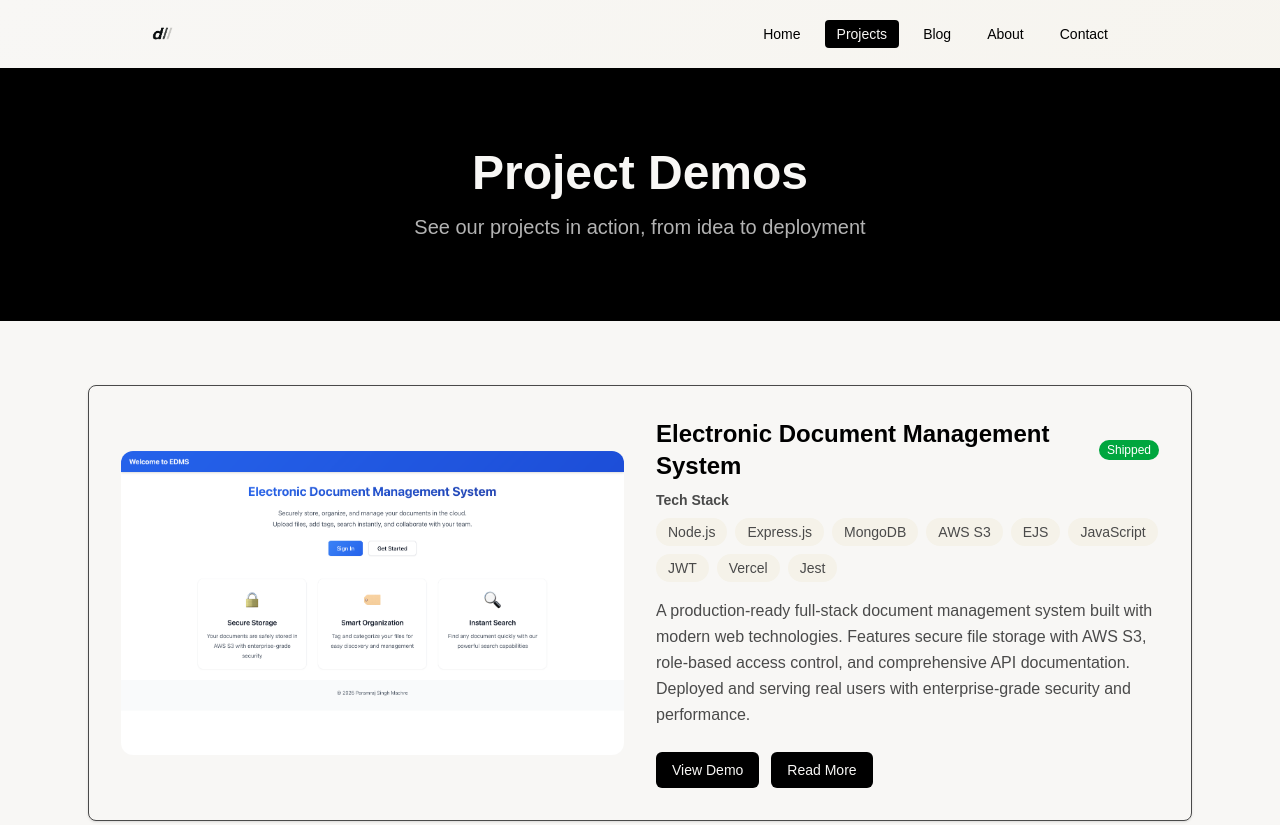
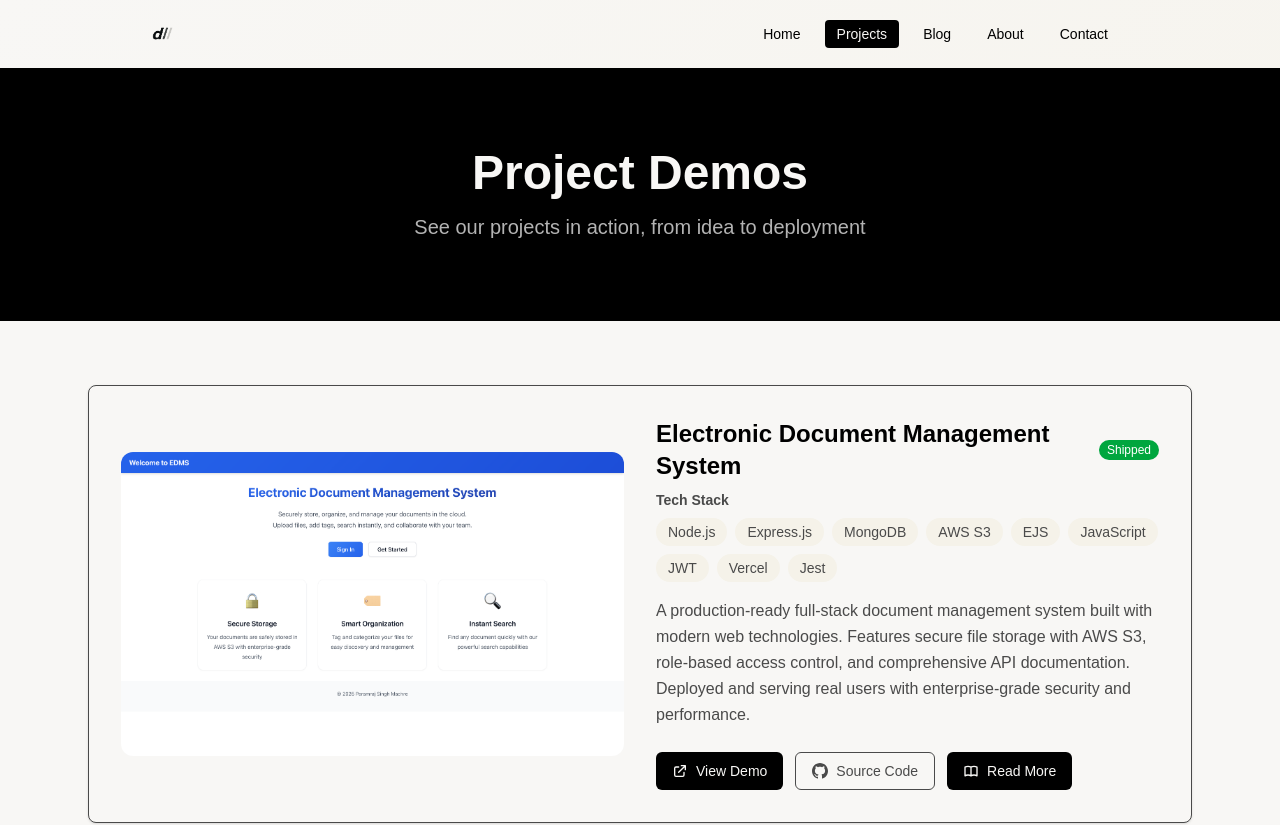
Before and after one commit to mahadevmohan/devcorpwebsite, a Next.js app: page /projects in a window 1280 px wide. Shown: the top 825 px of the page. Built offline with nearby package versions, Linux system fonts and the light colour scheme.

Commit message:
Footer fix and links to source code added

```diff
--- a/content/projects/ai-news-outlet/index.mdx
+++ b/content/projects/ai-news-outlet/index.mdx
@@ -7,7 +7,7 @@
 tags: ["Artificial Intelligence", "News Media", "Speech Synthesis", "Video Generation", "Automation"]
 techStack: ["Python", "OpenAI GPT", "ElevenLabs", "D-ID", "FastAPI", "React"]
 # demoUrl: ""
-repoUrl: "https://github.com/paramraj/ai-news-outlet"
+# repoUrl: ""
 publishedAt: "2025-10-02"
 author: "Mahadev Mohan and Paramraj Singh Machre"
 challenges: [
--- a/content/projects/ai-story-game/index.mdx
+++ b/content/projects/ai-story-game/index.mdx
@@ -7,7 +7,7 @@
 tags: ["Game Development", "Artificial Intelligence", "Interactive Fiction", "NLP", "Storytelling"]
 techStack: ["Python", "OpenAI GPT", "React", "Node.js", "WebSocket", "MongoDB"]
 # demoUrl: ""
-repoUrl: "https://github.com/paramraj/ai-story-game"
+# repoUrl: ""
 publishedAt: "2025-10-02"
 author: "Mahadev Mohan and Paramraj Singh Machre"
 challenges: [
--- a/content/projects/devcorp-website/index.mdx
+++ b/content/projects/devcorp-website/index.mdx
@@ -7,7 +7,7 @@
 tags: ["Web Development", "Portfolio", "Next.js", "TypeScript", "Full-Stack", "Production Ready"]
 techStack: ["Next.js 15", "TypeScript", "Tailwind CSS", "React 19", "Framer Motion", "Gray Matter", "Zod", "Vercel"]
 demoUrl: "https://devcorpwebsite.vercel.app/"
-repoUrl: "https://github.com/paramraj/devcorp-website"
+repoUrl: "https://github.com/mahadevmohan/devcorpwebsite"
 thumbnail: "/Images/projects/devcorp_screenshot.png"
 publishedAt: "2025-09-24"
 author: "Mahadev Mohan and Paramraj Singh Machre"
--- a/content/projects/discord-ai-notetaker/index.mdx
+++ b/content/projects/discord-ai-notetaker/index.mdx
@@ -7,7 +7,7 @@
 tags: ["Discord Bot", "AI Assistant", "Voice Transcription", "Meeting Notes", "Productivity"]
 techStack: ["Python", "Discord.py", "OpenAI Whisper", "GPT-4", "PostgreSQL", "WebSocket"]
 # demoUrl: ""
-repoUrl: "https://github.com/paramraj/discord-ai-notetaker"
+# repoUrl: ""
 publishedAt: "2025-10-02"
 author: "Mahadev Mohan and Paramraj Singh Machre"
 challenges: [
--- a/src/app/projects/page.tsx
+++ b/src/app/projects/page.tsx
@@ -31,6 +31,7 @@
                 status={p.status}
                 progress={p.progress}
                 demoUrl={p.demoUrl}
+                repoUrl={p.repoUrl}
                 thumbnail={p.thumbnail}
                 techStack={p.techStack}
               />
--- a/src/components/Footer.tsx
+++ b/src/components/Footer.tsx
@@ -21,7 +21,7 @@
           </p>
           <div className="flex items-center gap-4">
             <Link
-              href="https://github.com/devcorptech"
+              href="https://github.com/mahadevmohan/devcorpwebsite"
               aria-label="GitHub"
               target="_blank"
               className="text-davy-gray hover:text-black transition-colors duration-200"
--- a/src/components/ProjectRow.tsx
+++ b/src/components/ProjectRow.tsx
@@ -11,6 +11,7 @@
   status: "planned" | "building" | "shipped";
   progress: number;
   demoUrl?: string;
+  repoUrl?: string;
   thumbnail?: string;
   techStack?: string[];
 };
@@ -21,10 +22,12 @@
   summary,
   status,
   demoUrl,
+  repoUrl,
   thumbnail = "/Images/logo.png", // Default fallback thumbnail
   techStack = [],
 }: Props) {
   const hasDemo = Boolean(demoUrl);
+  const hasRepo = Boolean(repoUrl);
 
   return (
     <article className="bg-seasalt rounded-lg p-8 shadow-sm border border-davy-gray">
@@ -102,22 +105,42 @@
           </p>
 
           {/* Buttons */}
-          <div className="flex gap-3">
+          <div className="flex flex-wrap gap-3">
             {status === "shipped" && hasDemo ? (
               <a
                 href={demoUrl!}
                 target="_blank"
                 rel="noreferrer"
-                className="inline-flex items-center justify-center rounded-md px-4 py-2 text-sm font-medium transition bg-black text-seasalt hover:bg-davy-gray focus:outline-none focus:ring-2 focus:ring-davy-gray"
+                className="inline-flex items-center gap-2 justify-center rounded-md px-4 py-2 text-sm font-medium transition bg-black text-seasalt hover:bg-davy-gray focus:outline-none focus:ring-2 focus:ring-davy-gray"
               >
+                <svg className="w-4 h-4" fill="none" stroke="currentColor" viewBox="0 0 24 24">
+                  <path strokeLinecap="round" strokeLinejoin="round" strokeWidth={2} d="M10 6H6a2 2 0 00-2 2v10a2 2 0 002 2h10a2 2 0 002-2v-4M14 4h6m0 0v6m0-6L10 14" />
+                </svg>
                 View Demo
+              </a>
+            ) : null}
+
+            {hasRepo ? (
+              <a
+                href={repoUrl!}
+                target="_blank"
+                rel="noreferrer"
+                className="inline-flex items-center gap-2 justify-center rounded-md px-4 py-2 text-sm font-medium transition border border-davy-gray text-davy-gray hover:bg-alabaster hover:text-black hover:border-black focus:outline-none focus:ring-2 focus:ring-davy-gray"
+              >
+                <svg className="w-4 h-4" fill="currentColor" viewBox="0 0 24 24">
+                  <path d="M12 0c-6.626 0-12 5.373-12 12 0 5.302 3.438 9.8 8.207 11.387.599.111.793-.261.793-.577v-2.234c-3.338.726-4.033-1.416-4.033-1.416-.546-1.387-1.333-1.756-1.333-1.756-1.089-.745.083-.729.083-.729 1.205.084 1.839 1.237 1.839 1.237 1.07 1.834 2.807 1.304 3.492.997.107-.775.418-1.305.762-1.604-2.665-.305-5.467-1.334-5.467-5.931 0-1.311.469-2.381 1.236-3.221-.124-.303-.535-1.524.117-3.176 0 0 1.008-.322 3.301 1.23.957-.266 1.983-.399 3.003-.404 1.02.005 2.047.138 3.006.404 2.291-1.552 3.297-1.23 3.297-1.23.653 1.653.242 2.874.118 3.176.77.84 1.235 1.911 1.235 3.221 0 4.609-2.807 5.624-5.479 5.921.43.372.823 1.102.823 2.222v3.293c0 .319.192.694.801.576 4.765-1.589 8.199-6.086 8.199-11.386 0-6.627-5.373-12-12-12z" />
+                </svg>
+                Source Code
               </a>
             ) : null}
 
             <Link
               href={`/projects/${slug}`}
-              className="inline-flex items-center justify-center rounded-md px-4 py-2 text-sm font-medium transition bg-black text-seasalt hover:bg-davy-gray focus:outline-none focus:ring-2 focus:ring-davy-gray"
+              className="inline-flex items-center gap-2 justify-center rounded-md px-4 py-2 text-sm font-medium transition bg-black text-seasalt hover:bg-davy-gray focus:outline-none focus:ring-2 focus:ring-davy-gray"
             >
+              <svg className="w-4 h-4" fill="none" stroke="currentColor" viewBox="0 0 24 24">
+                <path strokeLinecap="round" strokeLinejoin="round" strokeWidth={2} d="M12 6.253v13m0-13C10.832 5.477 9.246 5 7.5 5S4.168 5.477 3 6.253v13C4.168 18.477 5.754 18 7.5 18s3.332.477 4.5 1.253m0-13C13.168 5.477 14.754 5 16.5 5c1.747 0 3.332.477 4.5 1.253v13C19.832 18.477 18.247 18 16.5 18c-1.746 0-3.332.477-4.5 1.253" />
+              </svg>
               Read More
             </Link>
           </div>
```
